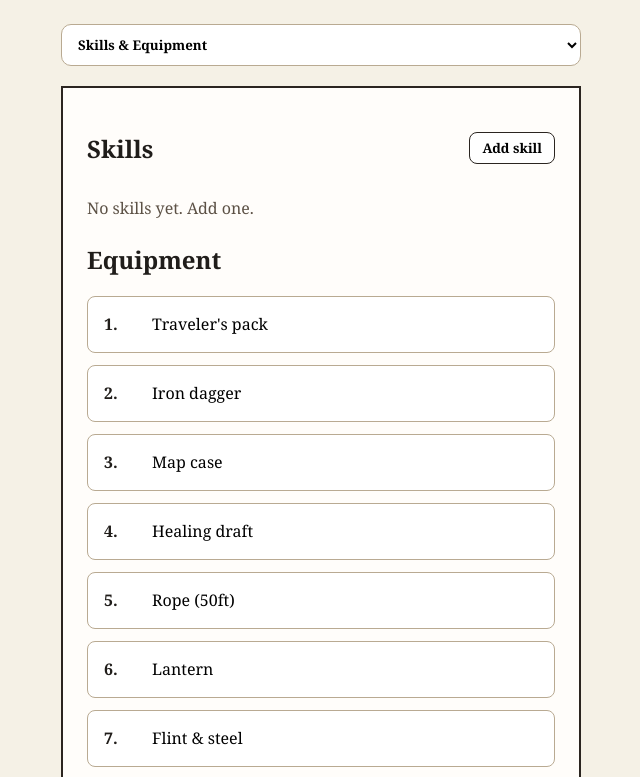
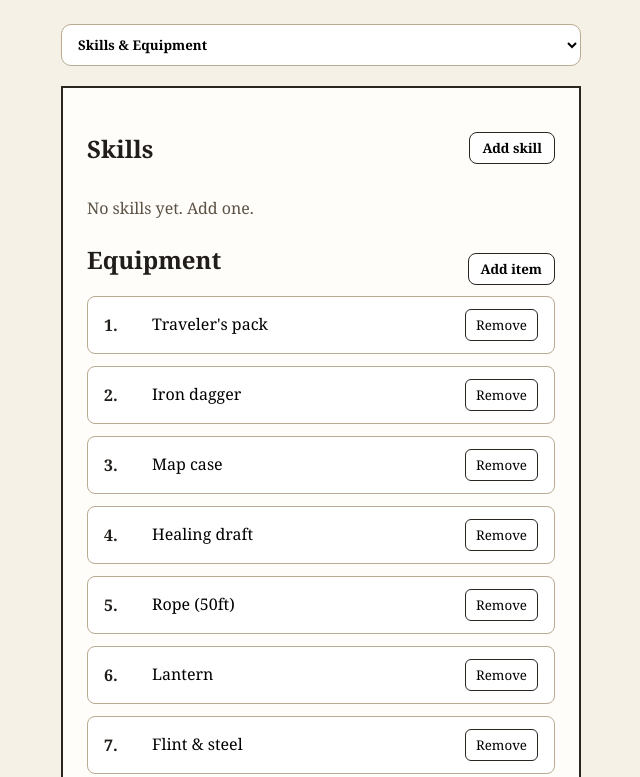
Before and after one commit to gcacoutinho/misty-north-obr, a React (Vite) app: page / in a window 1280 px wide. Shown: the top 777 px of the page, without its empty margins (319-959 px from the left). Built offline with nearby package versions, Linux system fonts and the light colour scheme.

Commit message:
Make equipment list dynamic

```diff
--- a/src/App.css
+++ b/src/App.css
@@ -171,6 +171,27 @@
   margin-top: 0;
 }
 
+.inventory__header {
+  display: flex;
+  align-items: center;
+  justify-content: space-between;
+  gap: 12px;
+}
+
+.inventory__add {
+  border: 1px solid #2b2520;
+  padding: 6px 12px;
+  border-radius: 8px;
+  background: #fff;
+  font-weight: 600;
+  cursor: pointer;
+}
+
+.inventory__empty {
+  margin: 0;
+  color: #5c5145;
+}
+
 .inventory ul {
   list-style: none;
   margin: 0;
@@ -181,7 +202,7 @@
 
 .inventory__item {
   display: grid;
-  grid-template-columns: 32px 1fr;
+  grid-template-columns: 32px 1fr auto;
   align-items: center;
   gap: 16px;
   padding: 12px 16px;
@@ -207,6 +228,14 @@
   border-bottom-color: #2b2520;
 }
 
+.inventory__remove {
+  border: 1px solid #2b2520;
+  border-radius: 6px;
+  padding: 6px 10px;
+  background: #fff;
+  cursor: pointer;
+}
+
 @media (max-width: 960px) {
   .sheet-frame {
     max-width: 480px;
--- a/src/App.jsx
+++ b/src/App.jsx
@@ -58,10 +58,18 @@ function MarkdownPanel({ title, value, onChange }) {
   );
 }
 
-function InventoryList({ items, onChange }) {
+function InventoryList({ items, onChange, onAdd, onRemove }) {
   return (
     <div className="inventory">
+      <div className="inventory__header">
         <h2>Equipment</h2>
+        <button className="inventory__add" type="button" onClick={onAdd}>
+          Add item
+        </button>
+      </div>
+      {items.length === 0 ? (
+        <p className="inventory__empty">No equipment yet. Add an item.</p>
+      ) : (
         <ul>
           {items.map((item, index) => {
             return (
@@ -73,10 +81,18 @@ function InventoryList({ items, onChange }) {
                   value={item}
                   onChange={(event) => onChange(index, event.target.value)}
                 />
+                <button
+                  className="inventory__remove"
+                  type="button"
+                  onClick={() => onRemove(index)}
+                >
+                  Remove
+                </button>
               </li>
             );
           })}
         </ul>
+      )}
     </div>
   );
 }
@@ -93,6 +109,16 @@ export default function App() {
       next[index] = value;
       return next;
     });
+  };
+
+  const addInventoryItem = () => {
+    setInventoryItems((prev) => [...prev, ""]);
+  };
+
+  const removeInventoryItem = (index) => {
+    setInventoryItems((prev) =>
+      prev.filter((_, itemIndex) => itemIndex !== index),
+    );
   };
 
   const addSkill = () => {
@@ -176,7 +202,12 @@ export default function App() {
                 </ul>
               )}
             </section>
-            <InventoryList items={inventoryItems} onChange={updateInventoryItem} />
+            <InventoryList
+              items={inventoryItems}
+              onChange={updateInventoryItem}
+              onAdd={addInventoryItem}
+              onRemove={removeInventoryItem}
+            />
           </main>
         )}
       </div>
```
Lines whose indentation alone changed are shown as unchanged.
